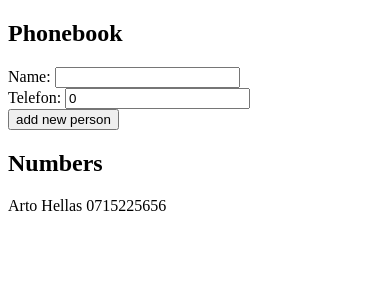
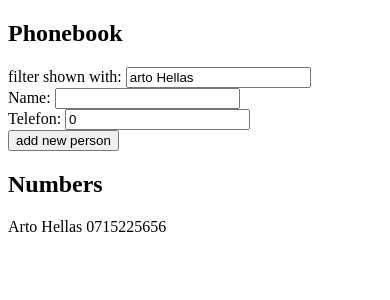
Before and after one commit to nemesmia-gm/React_Unicafe, a React (Create React App) app: page / in a window 390 px wide. Shown: the top 300 px of the page. Built offline with nearby package versions, Linux system fonts and the light colour scheme.

Commit message:
Part2.Phonebook-Step4

```diff
--- a/src/Part3-Phonebook/App.js
+++ b/src/Part3-Phonebook/App.js
@@ -6,6 +6,7 @@ const App = () => {
     ]);
     const [ newName, setNewName ] = useState('');
     const [ newTelefon, setNewTelefon ] = useState(0);
+    const [ filterByName, setFilterByName ] = useState('arto Hellas');
 
 
     const addPerson = (event) => {
@@ -37,16 +38,23 @@ const App = () => {
         setNewTelefon(event.target.value)
     };
 
+    const handleFilterChange = (event) => {
+        setFilterByName(event.target.value)
+    };
+
     return (
         <div>
             <h2>Phonebook</h2>
+            <div>
+                filter shown with: <input value={filterByName} onChange={handleFilterChange}/>
+            </div>
+
             <form onSubmit={addPerson}>
                 <div>
                     Name: <input value={newName} onChange={handleNameChange}/>
                 </div>
                 <div>
                     Telefon: <input value={newTelefon} onChange={handleTelefonChange}/>
-
                 </div>
                 <div>
                     <button type="submit" >add new person</button>
@@ -55,7 +63,8 @@ const App = () => {
 
             <h2>Numbers</h2>
             {
-                persons.map( (person) =>
+                    persons.filter( (p) => p.name.toLowerCase().includes(filterByName.toLowerCase()))
+                    .map( (person) =>
                     <div key={person.id}>{person.name} {person.telefon} </div>
                 )
             }
```
